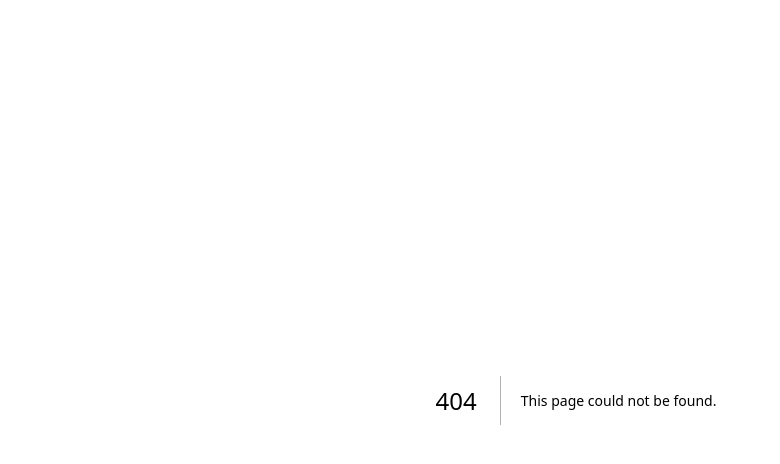
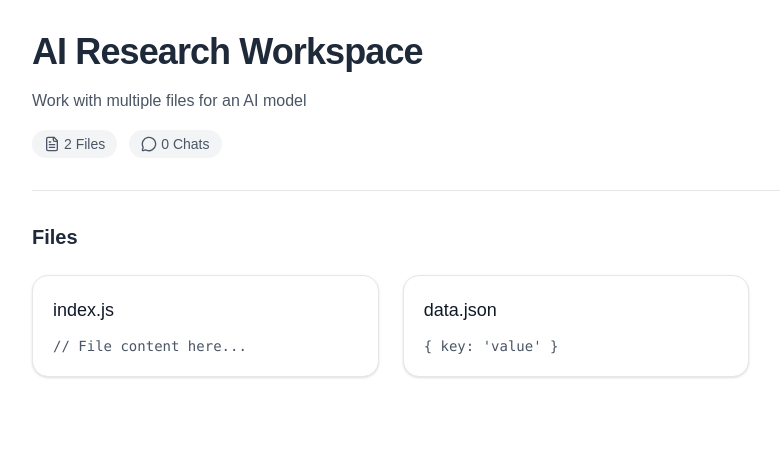
Before and after one commit to rohit-rai-0101rm/maindtech, a Next.js app: page /projects/1 in a window 1280 px wide. Before the commit this address had no page. Shown: the top 464 px of the page, without its empty margins (64-844 px from the left). Built offline with nearby package versions, Linux system fonts and the light colour scheme.

Commit message:
chat details page up

```diff
--- /dev/null
+++ b/app/projects/[id]/page.tsx
@@ -0,0 +1,72 @@
+import { projects } from "@/data/projects";
+import { notFound } from "next/navigation";
+import { FileText, MessageCircle } from "lucide-react";
+
+interface PageProps {
+  params: {
+    id: string;
+  };
+}
+
+export default function ProjectDetailPage({ params }: PageProps) {
+  const project = projects.find((p) => p.id === params.id);
+
+  if (!project) return notFound();
+
+  return (
+    <main className="min-h-screen bg-white text-gray-800 px-4 py-8 md:px-12 lg:px-24">
+      {/* Project Header */}
+      <div className="space-y-4 mb-8">
+        <h1 className="text-3xl md:text-4xl font-bold tracking-tight">
+          {project.name}
+        </h1>
+        <p className="text-gray-600 max-w-2xl leading-relaxed">
+          {project.description}
+        </p>
+
+        <div className="flex flex-wrap gap-3 text-sm text-gray-600">
+          <span className="inline-flex items-center gap-1 bg-gray-100 px-3 py-1 rounded-full">
+            <FileText className="w-4 h-4" />
+            {project.files.length}{" "}
+            {project.files.length === 1 ? "File" : "Files"}
+          </span>
+          <span className="inline-flex items-center gap-1 bg-gray-100 px-3 py-1 rounded-full">
+            <MessageCircle className="w-4 h-4" />
+            {project.chatHistory.length}{" "}
+            {project.chatHistory.length === 1 ? "Chat" : "Chats"}
+          </span>
+        </div>
+      </div>
+
+      {/* Divider */}
+      <hr className="border-gray-200 mb-8" />
+
+      {/* Files Section */}
+      <section>
+        <h2 className="text-xl font-semibold mb-6">Files</h2>
+
+        {project.files.length > 0 ? (
+          <div className="grid gap-6 sm:grid-cols-2 lg:grid-cols-3">
+            {project.files.map((file) => (
+              <div
+                key={file.id}
+                className="bg-white border border-gray-200 rounded-2xl shadow-sm hover:shadow-md transition p-5"
+              >
+                <h3 className="font-medium text-gray-900 text-lg truncate">
+                  {file.name}
+                </h3>
+                <pre className="text-sm text-gray-600 mt-3 whitespace-pre-wrap line-clamp-4">
+                  {file.content}
+                </pre>
+              </div>
+            ))}
+          </div>
+        ) : (
+          <p className="text-gray-400 text-sm">
+            No files uploaded for this project yet.
+          </p>
+        )}
+      </section>
+    </main>
+  );
+}
--- a/package.json
+++ b/package.json
@@ -10,6 +10,7 @@
   },
   "dependencies": {
     "@reduxjs/toolkit": "^2.8.2",
+    "lucide-react": "^0.536.0",
     "next": "15.4.5",
     "react": "19.1.0",
     "react-dom": "19.1.0",
```
Also changed, not shown: app/projects/[id]/chats/[chatId]/page.tsx (added), 1 other file (tests, documents, lock files or other folders).
